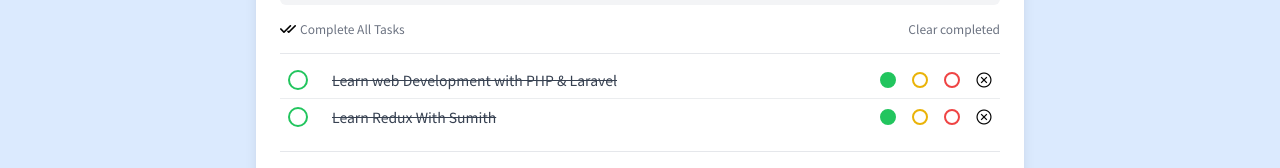
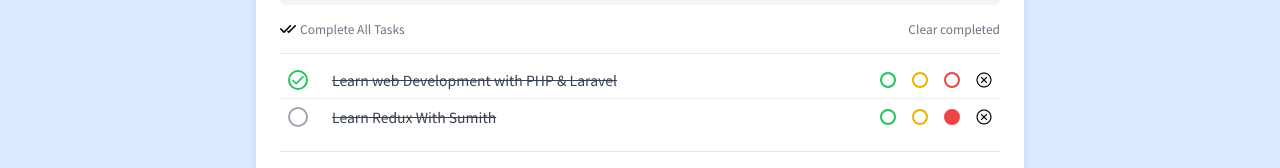
Before and after one commit to developermkarim/react-redux-todo-app, a React (Create React App) app: page / in a window 1280 px wide. Shown: the part 340-508 px from the top of the page. Built offline with nearby package versions, Linux system fonts and the light colour scheme.

Commit message:
Toggle action dispatch working

```diff
--- a/src/components/Todo.js
+++ b/src/components/Todo.js
@@ -1,30 +1,42 @@
+import { useDispatch } from "react-redux";
 import cancelImage from "../assets/images/cancel.png";
+import { toggled } from "../redux/actions";
 
 export default function Todo({todo}) {
+    const {id,todoText,completed,color}  = todo;
+    const dispatch = useDispatch()
+    const handleChangeCheck = (todoID)=>{
+        dispatch(toggled(todoID))
+    }
     return (
         <div className="flex justify-start items-center p-2 hover:bg-gray-100 hover:transition-all space-x-4 border-b border-gray-400/20 last:border-0">
-            <div className="rounded-full bg-white border-2 border-gray-400 w-5 h-5 flex flex-shrink-0 justify-center items-center mr-2 border-green-500 focus-within:border-green-500">
+            <div className={`rounded-full bg-white border-2 border-gray-400 w-5 h-5 flex flex-shrink-0 justify-center items-center mr-2 ${completed && " border-green-500 focus-within:border-green-500"}`}>
                 <input
                     type="checkbox"
+                    checked={completed}
+                    onChange={()=>handleChangeCheck(id)}
                     className="opacity-0 absolute rounded-full"
                 />
-                <svg
-                    className="hidden fill-current w-3 h-3 text-green-500 pointer-events-none"
-                    viewBox="0 0 20 20"
-                >
+
+               {
+               completed && <svg
+                    className="fill-current w-3 h-3 text-green-500 pointer-events-none"
+                    viewBox="0 0 20 20">
+
                     <path d="M0 11l2-2 5 5L18 3l2 2L7 18z" />
                 </svg>
+                }
             </div>
 
             <div className="select-none flex-1 line-through">
                {todo.todoText}
             </div>
 
-            <div className="flex-shrink-0 h-4 w-4 rounded-full border-2 ml-auto cursor-pointer border-green-500 hover:bg-green-500 bg-green-500"></div>
+            <div className={`flex-shrink-0 h-4 w-4 rounded-full border-2 ml-auto cursor-pointer border-green-500 hover:bg-green-500  ${color === "green" && "bg-green-500"}`}></div>
 
-            <div className="flex-shrink-0 h-4 w-4 rounded-full border-2 ml-auto cursor-pointer border-yellow-500 hover:bg-yellow-500"></div>
+            <div className={`flex-shrink-0 h-4 w-4 rounded-full border-2 ml-auto cursor-pointer border-yellow-500 hover:bg-yellow-500 ${color === 'yellow' && "bg-yellow-500"}`}></div>
 
-            <div className="flex-shrink-0 h-4 w-4 rounded-full border-2 ml-auto cursor-pointer border-red-500 hover:bg-red-500"></div>
+            <div className={`flex-shrink-0 h-4 w-4 rounded-full border-2 ml-auto cursor-pointer border-red-500 hover:bg-red-500 ${color === 'red' && 'bg-red-500'}`}></div>
 
             <img
                 src={cancelImage}
--- a/src/redux/todos/initialState.js
+++ b/src/redux/todos/initialState.js
@@ -3,13 +3,12 @@
     id:1,
     todoText:"Learn web Development with PHP & Laravel",
     completed: true,
-    color:'red',
 },
 {
     id:2,
     todoText:"Learn Redux With Sumith",
     completed:false,
-    color:'blue',
+    color:'red',
 },
 ]
  export default initialState;
```
